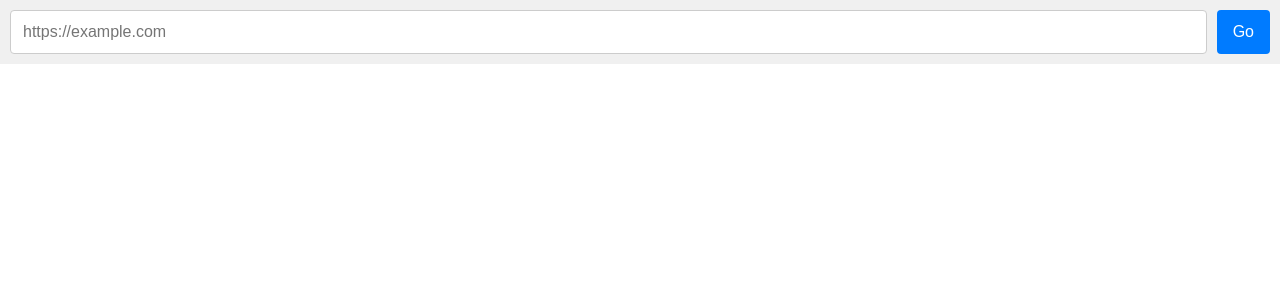
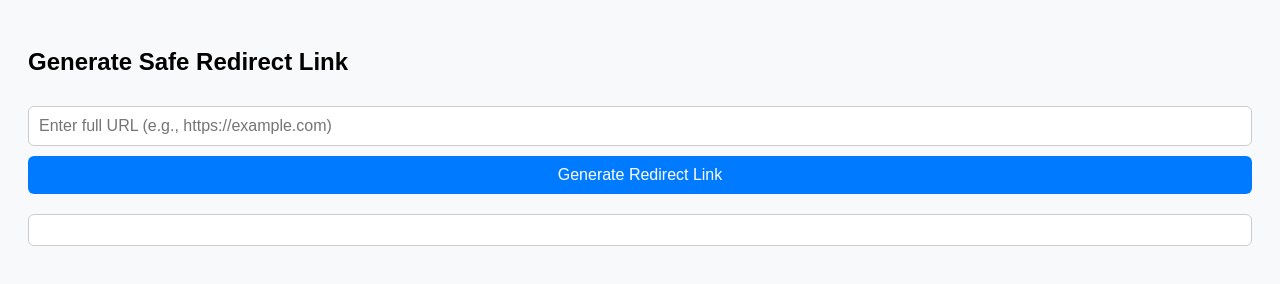
Before and after one commit to Bala908071/Bala, a plain HTML site: page index.html in a window 1280 px wide. Drawn offline with nearby package versions, Linux system fonts and the light colour scheme.

Commit message:
Update index.html

```diff
--- a/index.html
+++ b/index.html
@@ -1,72 +1,118 @@
 <!DOCTYPE html>
 <html lang="en">
 <head>
-  <meta charset="UTF-8" />
-  <meta name="viewport" content="width=device-width, initial-scale=1.0" />
-  <title>Secure Proxy Browser</title>
+  <meta charset="UTF-8">
+  <meta name="viewport" content="width=device-width, initial-scale=1">
+  <title>Safe Redirect Link Generator</title>
   <style>
-    html, body {
-      margin: 0; padding: 0; height: 100%;
+    body {
       font-family: sans-serif;
-      display: flex; flex-direction: column;
+      padding: 20px;
+      background: #f8f9fa;
     }
-    .bar {
+    input, button {
       padding: 10px;
-      background: #f0f0f0;
-      display: flex;
-      gap: 10px;
-    }
-    input {
-      flex: 1;
-      padding: 12px;
       font-size: 16px;
+      width: 100%;
+      margin-top: 10px;
+      border-radius: 6px;
       border: 1px solid #ccc;
-      border-radius: 4px;
+      box-sizing: border-box;
     }
     button {
-      padding: 12px 16px;
-      font-size: 16px;
-      background: #007bff;
+      background-color: #007bff;
       color: white;
       border: none;
-      border-radius: 4px;
+      cursor: pointer;
+    }
+    button:hover {
+      background-color: #0056b3;
+    }
+    .output {
+      margin-top: 20px;
+      word-break: break-all;
+      background: #fff;
+      padding: 15px;
+      border: 1px solid #ccc;
+      border-radius: 6px;
+    }
+    .error {
+      color: red;
+      margin-top: 10px;
+    }
+    .copy-btn {
+      background-color: #28a745;
+      margin-top: 10px;
+    }
+    .copy-btn:hover {
+      background-color: #218838;
     }
     iframe {
-      flex: 1;
-      width: 100%;
-      border: none;
+      display: none; /* Hide iframe for silent redirect */
     }
   </style>
 </head>
 <body>
+  <h2>Generate Safe Redirect Link</h2>
+  <input type="text" id="url" placeholder="Enter full URL (e.g., https://example.com)">
+  <button onclick="generate()">Generate Redirect Link</button>
+  <div class="output" id="result"></div>
+  <div class="error" id="error"></div>
+  <iframe id="redirectFrame"></iframe>
 
-<div class="bar">
-  <input type="text" id="urlInput" placeholder="https://example.com">
-  <button onclick="load()">Go</button>
-</div>
+  <script>
+    const WORKER_URL = "https://empty-silence-1b09.localhitsf.workers.dev"; // Update if different
 
-<iframe id="viewer" src="about:blank"></iframe>
+    function generate() {
+      const resultDiv = document.getElementById("result");
+      const errorDiv = document.getElementById("error");
+      const redirectFrame = document.getElementById("redirectFrame");
+      resultDiv.innerHTML = "";
+      errorDiv.innerHTML = "";
+      redirectFrame.src = "";
 
-<script src="https://cdn.jsdelivr.net/npm/crypto-js@4.1.1/crypto-js.min.js"></script>
-<script>
-  const secretKey = "MySecretKey123"; // Must match PHP key
+      const input = document.getElementById("url").value.trim();
+      if (!input) {
+        errorDiv.textContent = "Please enter a URL.";
+        return;
+      }
 
-  function load() {
-    const url = document.getElementById("urlInput").value.trim();
-    if (!/^https?:\/\//.test(url)) {
-      alert("Enter a valid full URL");
-      return;
+      if (!/^https?:\/\/.+/i.test(input)) {
+        errorDiv.textContent = "Please enter a valid URL starting with http:// or https://";
+        return;
+      }
+
+      try {
+        const encoded = btoa(input);
+        const redirectUrl = `${WORKER_URL}/?url=${encodeURIComponent(encoded)}`;
+        console.log("Generated URL:", redirectUrl); // Debug
+
+        // Silent redirect via iframe
+        redirectFrame.src = redirectUrl;
+
+        // Fallback for browsers (visible link)
+        resultDiv.innerHTML = `
+          <strong>Redirect Link (Auto-redirecting...):</strong><br>
+          <a href="${redirectUrl}" target="_blank">${redirectUrl}</a><br>
+          <button class="copy-btn" onclick="copyToClipboard('${redirectUrl}')">Copy Link</button>
+        `;
+
+        // Optional: Direct window redirect (uncomment if iframe doesn't work)
+        // setTimeout(() => { window.location.href = redirectUrl; }, 500);
+      } catch (error) {
+        errorDiv.textContent = "Error encoding URL: " + error.message;
+        console.error("Encoding error:", error);
+      }
     }
 
-    const key = CryptoJS.enc.Utf8.parse(secretKey);
-    const encrypted = CryptoJS.AES.encrypt(url, key, {
-      mode: CryptoJS.mode.ECB,
-      padding: CryptoJS.pad.Pkcs7
-    });
-    const base64 = CryptoJS.enc.Base64.stringify(encrypted.ciphertext);
-    document.getElementById("viewer").src = `relay.php?q=${encodeURIComponent(base64)}`;
-  }
-</script>
-
+    function copyToClipboard(text) {
+      navigator.clipboard.writeText(text)
+        .then(() => alert("Link copied to clipboard!"))
+        .catch((err) => {
+          alert("Failed to copy link.");
+          console.error("Copy error:", err);
+        });
+    }
+  </script>
 </body>
 </html>
```
